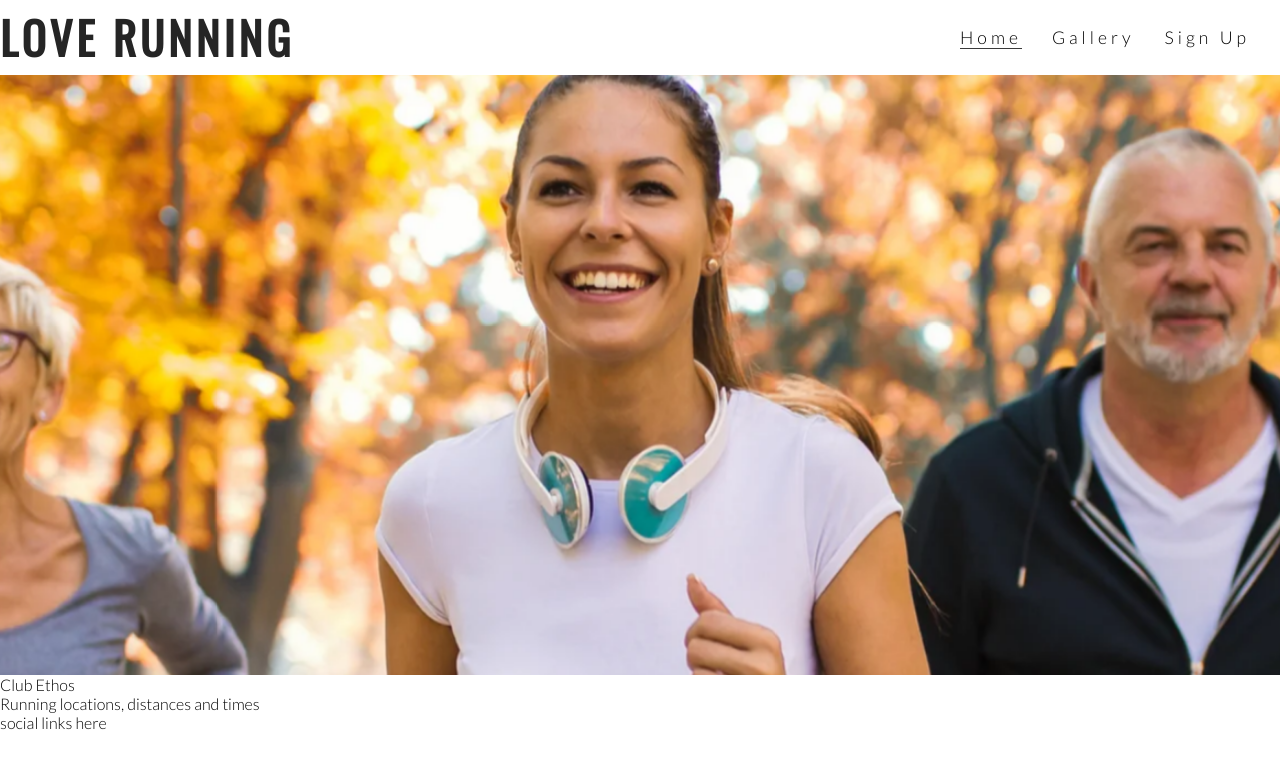
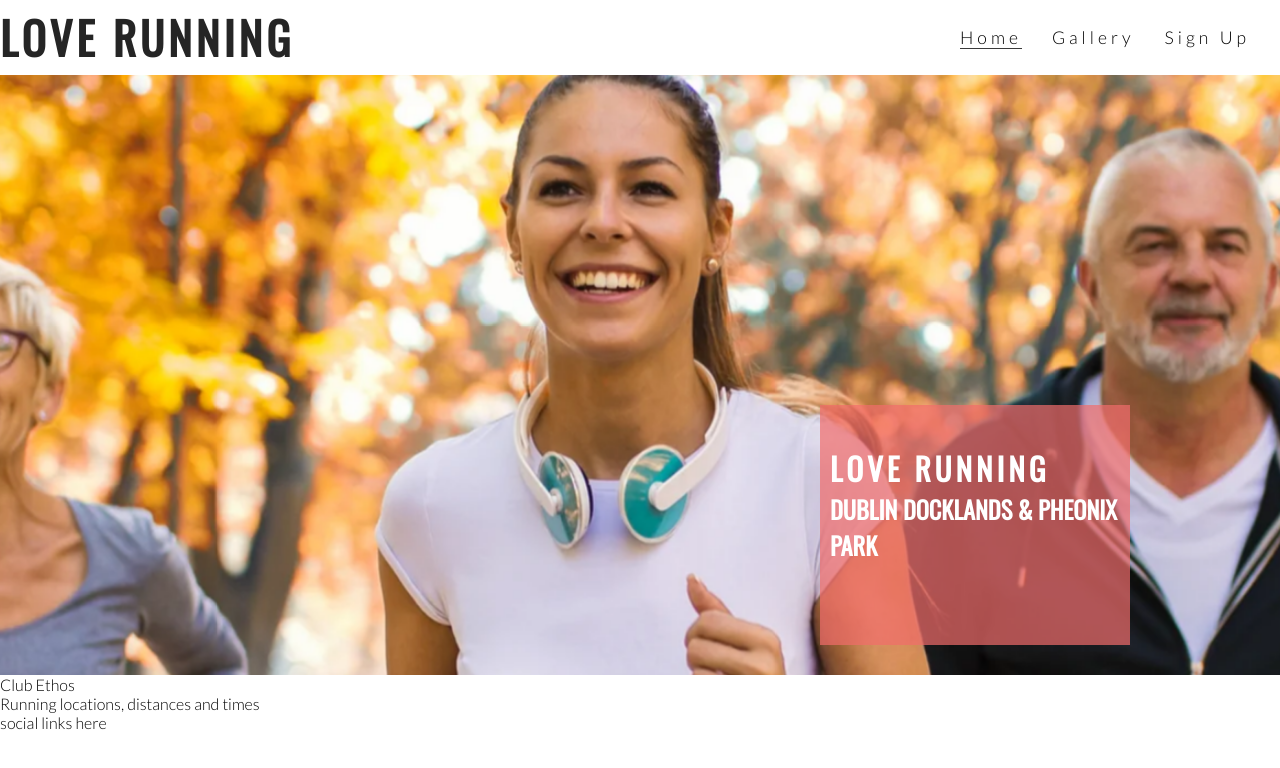
Before and after one commit to jyan366/love-running, a plain HTML site: page index.html in a window 1280 px wide. Drawn offline with nearby package versions, Linux system fonts and the light colour scheme.

Commit message:
add box on image

```diff
--- a/assets/css/style.css
+++ b/assets/css/style.css
@@ -61,6 +61,13 @@ line-height: 75px;
     height: 600px;
     width: 100%;
     overflow: hidden;
+
+    position:relative;
+}
+
+#cover-text, #cover-text h2 {
+color: #fff;
+
 }
 
 #hero-image {
@@ -85,3 +92,24 @@ transfrom: scale(1);
 to {
 transform: scale(1.1);}
 }
+
+#cover-text {
+font-size: 130%;
+font-family: Oswald, sans-serif;
+text-transform: uppercase;
+letter-spacing: : 4px;
+
+width: 300px;
+height: 200px;
+
+padding-top: 40px;
+padding-left: 10px;
+
+background-color: rgba(241, 109, 107, .7);
+
+bottom: 30px;
+right: 150px;
+
+position: absolute;
+
+}
--- a/index.html
+++ b/index.html
@@ -35,7 +35,10 @@
     </header>
     <section id="hero-outer">
         <div id="hero-image"></div>
-        Main image
+        <div id="cover-text">
+<h2>Love Running</h2>
+<h3>Dublin Docklands & Pheonix Park</h3>
+        </div>
     </section>
     <section>
         Club Ethos
```
